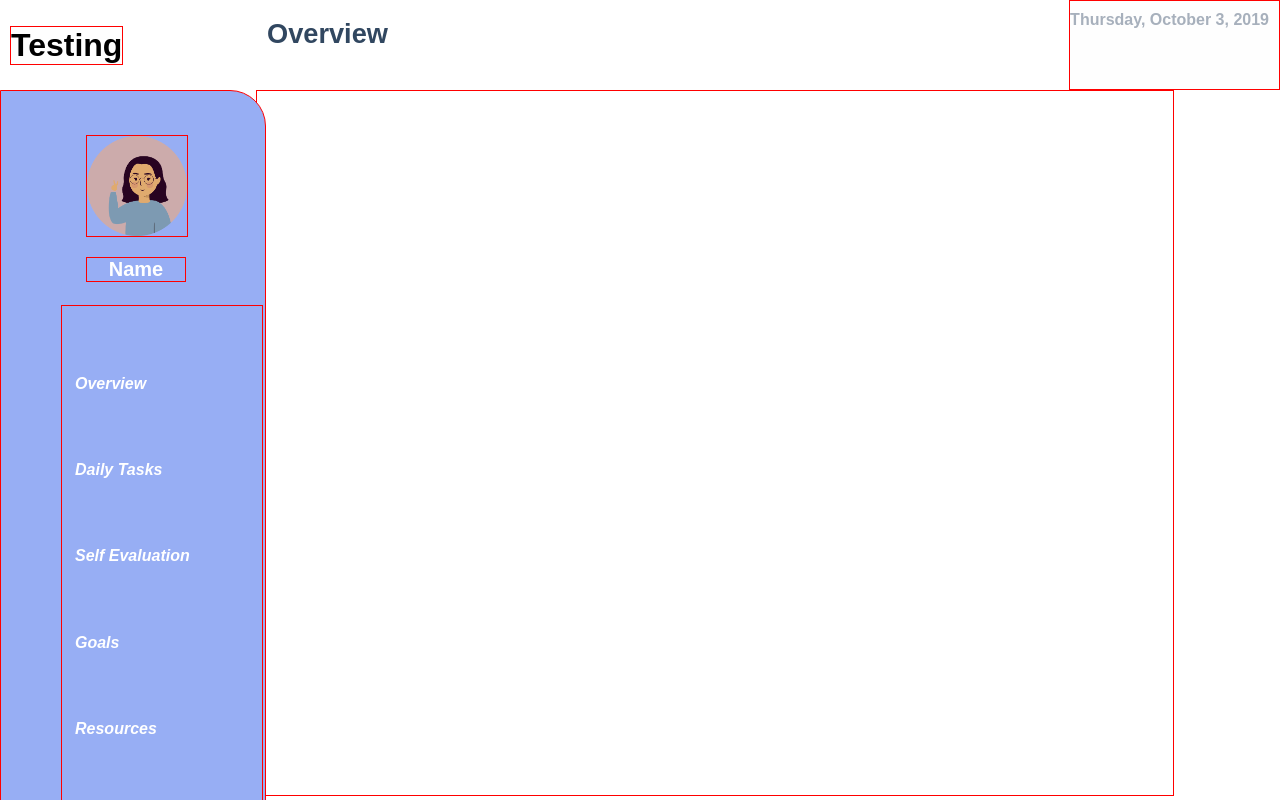
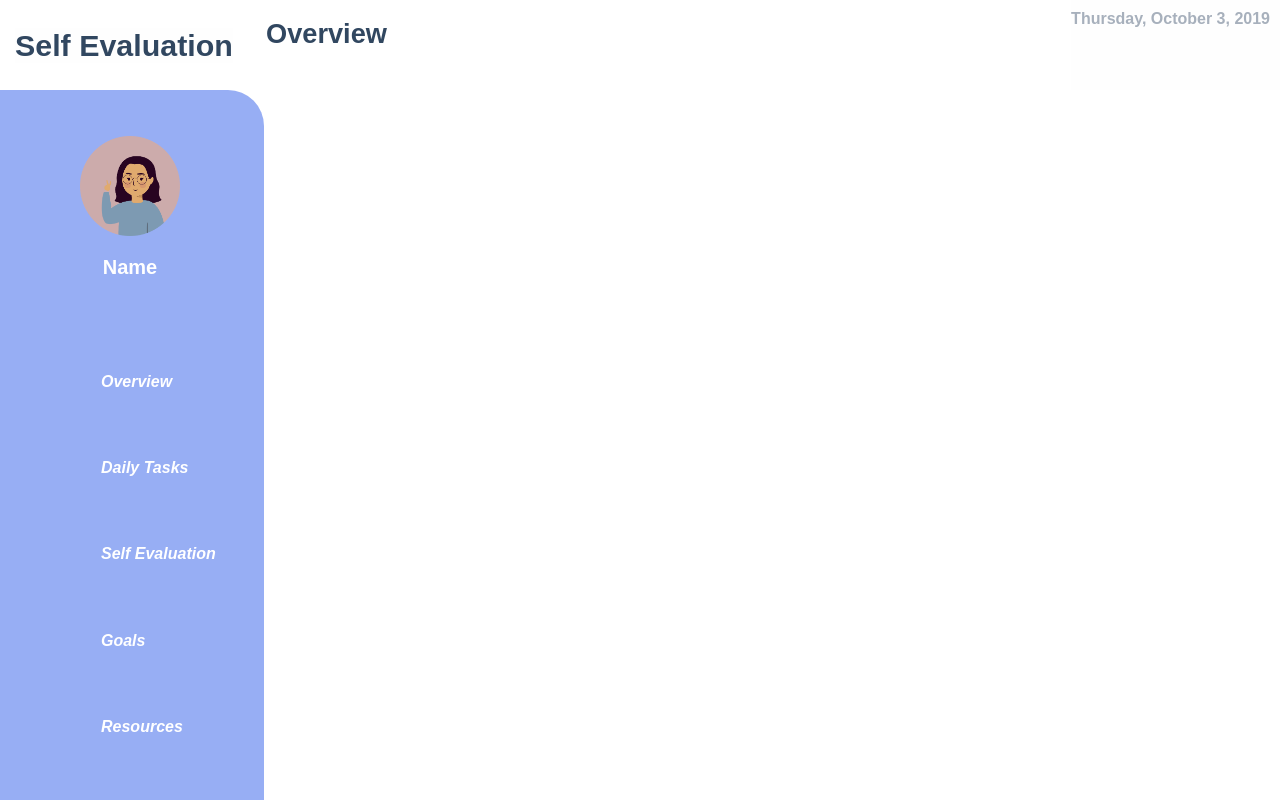
Before and after one commit to jerinraisa/cl-dashboard, a React (Create React App) app: page /overview in a window 1280 px wide. Built offline with nearby package versions, Linux system fonts and the light colour scheme.

Commit message:
button updates

```diff
--- a/src/App.css
+++ b/src/App.css
@@ -42,3 +42,11 @@ a:hover {
 a:active {
   background-color: white;
 }
+
+buttonSubmit {
+  color: #778798;
+  text-align: right;
+  border-radius: 10px;
+  border: 1px solid #778798;
+  padding: 5px 0.5em;
+}
--- a/src/components/Likert.jsx
+++ b/src/components/Likert.jsx
@@ -80,9 +80,9 @@ class Reflection extends React.Component {
         <Option prompt={"I completed all of my assigned tasks."} />
         <Option prompt={"I collaborated with my coworkers."} />
         <Option prompt={"I improved on x skill."} />
-        <button type={"submit"} onClick={this.submit} disabled={submitted}>
+        <buttonSubmit type={"submit"} onClick={this.submit} disabled={submitted}>
           Submit
-        </button>
+        </buttonSubmit>
       </>
     );
   }
--- a/src/components/Navigation.jsx
+++ b/src/components/Navigation.jsx
@@ -10,7 +10,7 @@ const PageContainer = styled.div`
   margin-left: 20%;
   // margin-top: 11vh;
   width: 70%;
-  border: 1px solid red;
+  // border: 1px solid red;
   height: 88vh;
 `;
 
@@ -18,13 +18,14 @@ const Title = styled.div`
 display: flex;
 justify-content: flex-start;
 color: black;
-font-size: 2em;
+font-size: 1.9em;
 text-align: right;
 font-family: Arial, Helvetica, sans-serif;
 font-weight: 900;
 background: #fefefe;
-border: 1px solid red;
-margin-left: 10px;
+color: #314760;
+// border: 1px solid red;
+margin-left: 15px;
 align-self: center;
 `;
 
@@ -38,7 +39,7 @@ const TodayDate = styled.div`
   padding-right: 10px;
   padding-top: 10px;
   background: #fefefe;
-  border: 1px solid red;
+  // border: 1px solid red;
 `;
 
 const NavWrapper = styled.div`
@@ -55,7 +56,7 @@ const NavWrapper = styled.div`
   font-weight: 800;
   font-size: 1em;
   border-radius: 0px 36px 0px 0px;
-  border: 1px solid red;
+  // border: 1px solid red;
 `;
 
 const IconImage = styled.img`
@@ -63,14 +64,14 @@ const IconImage = styled.img`
   align-content: center;
   width: 100px;
   height: 100px;
-  border: 1px solid red;
+  // border: 1px solid red;
 `;
 
 const NameText = styled.h3`
   font-size: 20px;
   font-weight: 800;
   justify-content: center;
-  border: 1px solid red;
+  // border: 1px solid red;
 `;
 
 const ProfileContainer = styled.div`
@@ -78,7 +79,7 @@ const ProfileContainer = styled.div`
   flex-direction: column;
   justify-content: space-evenly;
   width: 100px;
-  margin-left: 45px;
+  margin-left: 40px;
   // border: 1px solid red;
 `;
 
@@ -87,10 +88,10 @@ const LinksContainer = styled.div`
   flex-direction: column;
   justify-content: space-evenly;
   align-items: flex-start;
-  margin-left: 20px;
-  width: 200px;
+  margin-left: 48px;
+  width: 150px;
   height: 500px;
-  border: 1px solid red;
+  // border: 1px solid red;
 `;
 
 const TopWrapper = styled.div`
@@ -141,7 +142,7 @@ class Navigation extends React.Component {
     return (
       <>
         <TopWrapper>
-          <Title>Testing</Title>
+          <Title>Self Evaluation</Title>
           {/* <Title>{this.state.title}</Title> */}
           <TodayDate>{d.toLocaleDateString("en-US", options)}</TodayDate>
         </TopWrapper>
```
